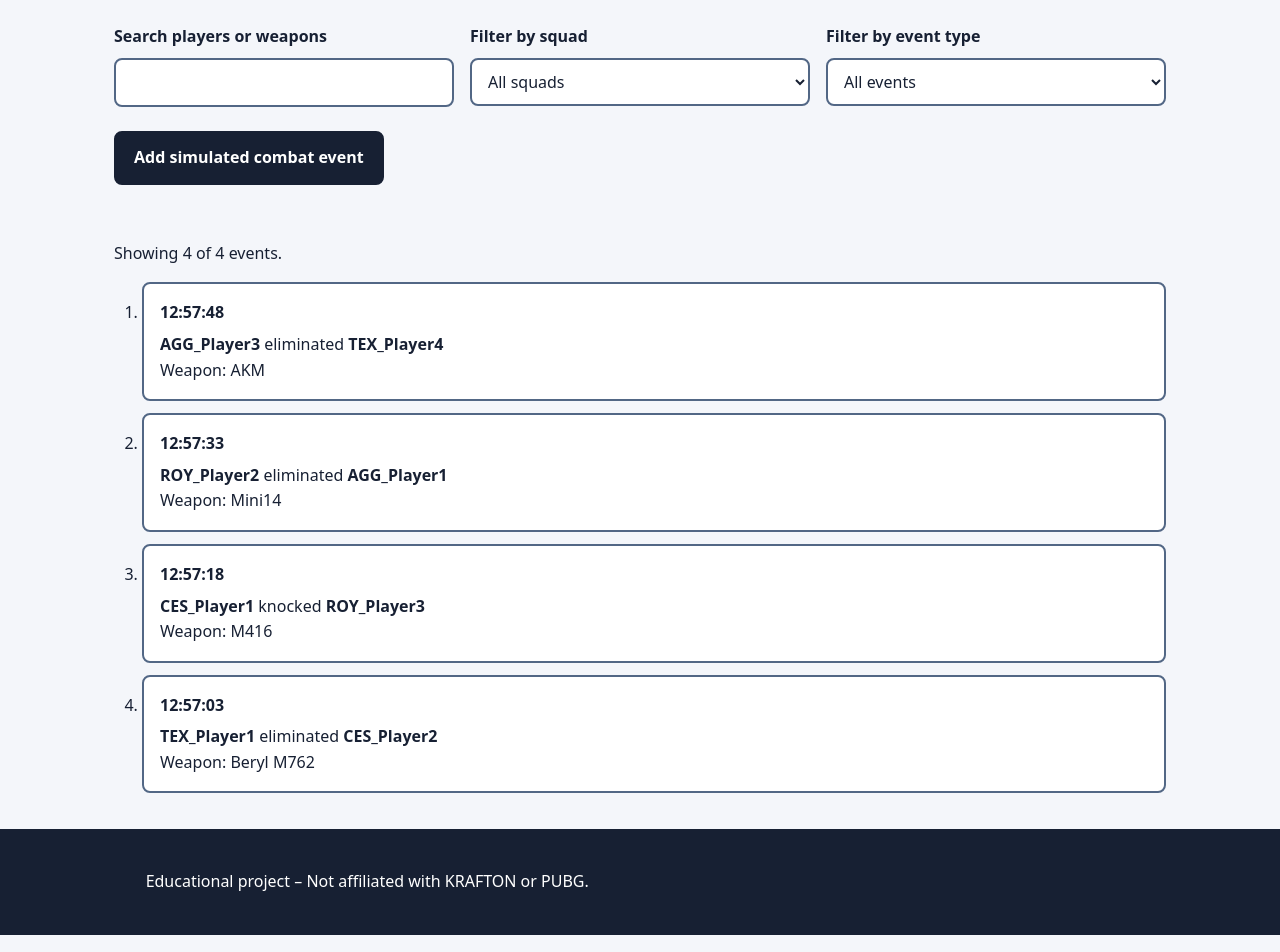
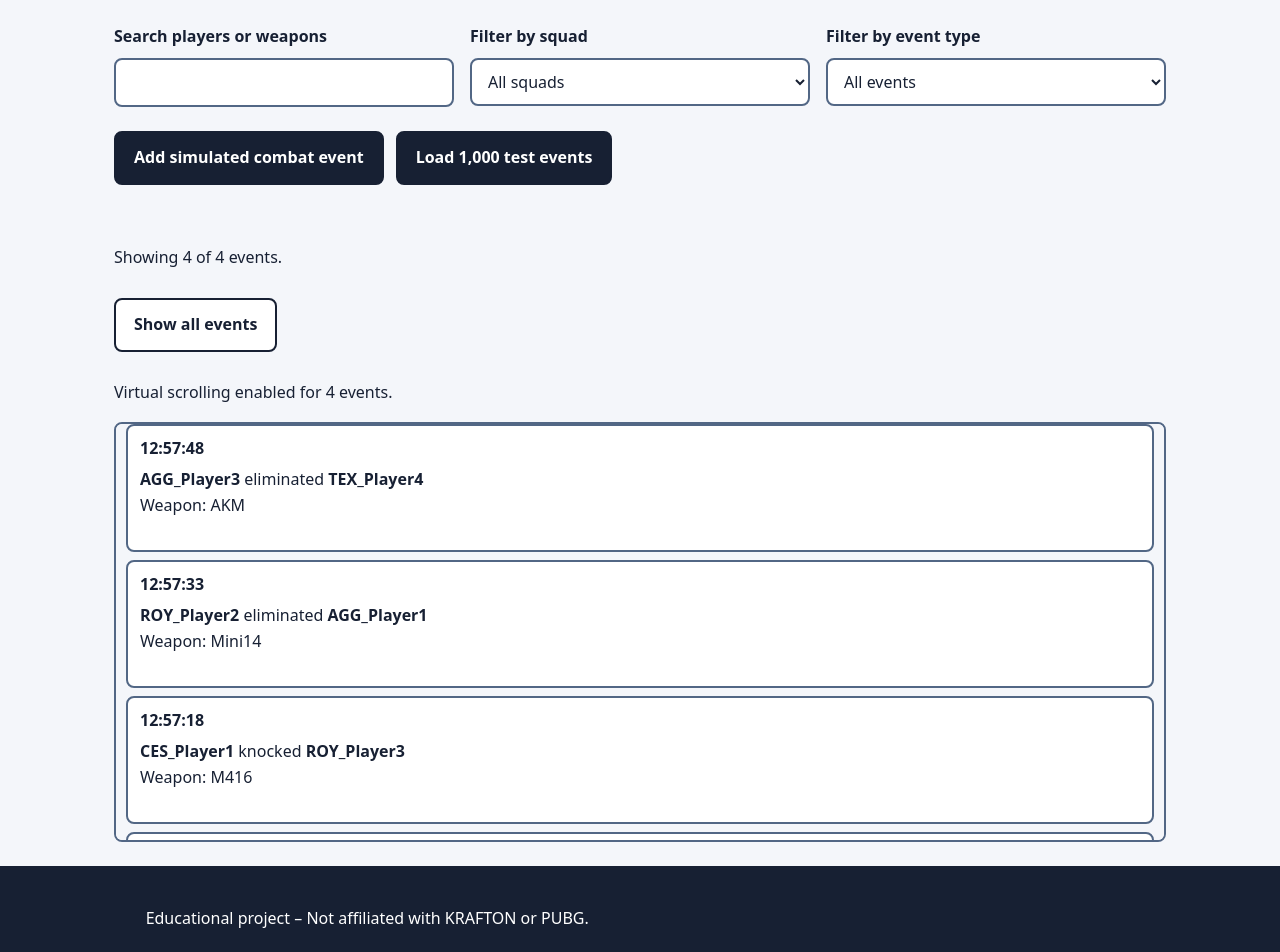
Before and after one commit to haonganh/24520089_DangHoangAnh_Lab03_HW, a React (Vite) app in the folder Homework_3/app/: page / in a window 1280 px wide. Shown: the part 1580-2532 px from the top of the page. Built offline with nearby package versions, Linux system fonts and the light colour scheme.

Commit message:
feat(hw3): implement accessible kill feed virtual scroller

```diff
--- a/Homework_3/app/src/App.css
+++ b/Homework_3/app/src/App.css
@@ -313,3 +313,68 @@ button:disabled {
     border-color: CanvasText;
   }
 }
+
+
+/* T12 - Virtual Kill Feed */
+
+.killfeed-actions {
+  display: flex;
+  flex-wrap: wrap;
+  gap: 12px;
+  margin: 20px 0;
+}
+
+.virtual-killfeed-viewport {
+  height: 420px;
+  max-width: 100%;
+  overflow-y: auto;
+  overflow-x: hidden;
+  border: 2px solid #526785;
+  border-radius: 8px;
+  padding: 0 10px;
+  background: #f4f6fa;
+}
+
+.virtual-killfeed-viewport:focus-visible {
+  outline: 3px solid #c2410c;
+  outline-offset: 3px;
+}
+
+.killfeed-list .virtual-killfeed-list {
+  position: relative;
+  list-style: none;
+  margin: 0;
+  padding: 0;
+}
+
+.killfeed-list
+.virtual-killfeed-list
+.killfeed-item {
+  box-sizing: border-box;
+  margin: 0;
+  padding: 10px 12px;
+  overflow: hidden;
+}
+
+.killfeed-list > button {
+  margin: 12px 0;
+}
+
+@media (max-width: 600px) {
+  .virtual-killfeed-viewport {
+    height: 420px;
+    padding: 0 6px;
+  }
+
+  .killfeed-list
+  .virtual-killfeed-list
+  .killfeed-item {
+    padding: 8px;
+  }
+}
+
+@media (forced-colors: active) {
+  .virtual-killfeed-viewport {
+    border-color: CanvasText;
+  }
+}
--- a/Homework_3/app/src/components/KillFeed.tsx
+++ b/Homework_3/app/src/components/KillFeed.tsx
@@ -1,18 +1,26 @@
 
-import { memo, useMemo, useRef, useState } from 'react';
+import {
+  memo,
+  useMemo,
+  useRef,
+  useState,
+} from 'react';
 
 import { demoSquads } from '../demo/demoFixtures';
 
 import {
   demoKillEvents,
   filterKillEvents,
-  formatEventTime,
 } from '../killfeed/kill-feed';
 
 import type {
   KillEventType,
   KillFeedEvent,
 } from '../killfeed/kill-feed';
+
+import {
+  VirtualKillFeedList,
+} from './VirtualKillFeedList';
 
 export const KillFeed = memo(function KillFeed() {
   const [events, setEvents] = useState<
@@ -28,6 +36,9 @@ export const KillFeed = memo(function KillFeed() {
 
   const [announcement, setAnnouncement] =
     useState('');
+
+  const [bulkLoaded, setBulkLoaded] =
+    useState(false);
 
   const nextEventNumber = useRef(1);
 
@@ -52,8 +63,10 @@ export const KillFeed = memo(function KillFeed() {
       killer: `${squad.squadName} Player`,
       victim: `Opponent ${number}`,
       squadId: squad.squadId,
-      weapon: number % 2 === 0 ? 'M416' : 'Beryl M762',
-      type: number % 3 === 0 ? 'KNOCK' : 'KILL',
+      weapon:
+        number % 2 === 0 ? 'M416' : 'Beryl M762',
+      type:
+        number % 3 === 0 ? 'KNOCK' : 'KILL',
       timestamp: Date.now(),
     };
 
@@ -68,6 +81,44 @@ export const KillFeed = memo(function KillFeed() {
     );
   };
 
+  // T12: Generate 1,000 events for performance testing.
+  const addBulkEvents = () => {
+    if (bulkLoaded) return;
+
+    const now = Date.now();
+
+    const generated: KillFeedEvent[] =
+      Array.from({ length: 1000 }, (_, index) => {
+        const squad = demoSquads[
+          index % demoSquads.length
+        ];
+
+        return {
+          id: `stress-${now}-${index}`,
+          killer:
+            `${squad.squadName} Player ${index % 4 + 1}`,
+          victim: `Opponent ${index + 1}`,
+          squadId: squad.squadId,
+          weapon:
+            index % 2 === 0 ? 'M416' : 'Beryl M762',
+          type:
+            index % 3 === 0 ? 'KNOCK' : 'KILL',
+          timestamp: now + index,
+        };
+      });
+
+    setEvents((previous) => [
+      ...generated,
+      ...previous,
+    ]);
+
+    setBulkLoaded(true);
+
+    setAnnouncement(
+      'Added 1,000 simulated combat events.'
+    );
+  };
+
   return (
     <section
       className="killfeed-section"
@@ -78,8 +129,8 @@ export const KillFeed = memo(function KillFeed() {
       </h2>
 
       <p>
-        Simulated combat events. Filter by squad,
-        event type or player name.
+        Simulated combat events with virtual scrolling,
+        squad filtering and event type filtering.
       </p>
 
       <div className="killfeed-controls">
@@ -110,7 +161,9 @@ export const KillFeed = memo(function KillFeed() {
               setSquadId(event.target.value)
             }
           >
-            <option value="ALL">All squads</option>
+            <option value="ALL">
+              All squads
+            </option>
 
             {demoSquads.map((squad) => (
               <option
@@ -138,16 +191,39 @@ export const KillFeed = memo(function KillFeed() {
               )
             }
           >
-            <option value="ALL">All events</option>
-            <option value="KILL">Kills</option>
-            <option value="KNOCK">Knocks</option>
+            <option value="ALL">
+              All events
+            </option>
+
+            <option value="KILL">
+              Kills
+            </option>
+
+            <option value="KNOCK">
+              Knocks
+            </option>
           </select>
         </div>
       </div>
 
-      <button type="button" onClick={addDemoEvent}>
-        Add simulated combat event
-      </button>
+      <div className="killfeed-actions">
+        <button
+          type="button"
+          onClick={addDemoEvent}
+        >
+          Add simulated combat event
+        </button>
+
+        <button
+          type="button"
+          onClick={addBulkEvents}
+          disabled={bulkLoaded}
+        >
+          {bulkLoaded
+            ? '1,000 events loaded'
+            : 'Load 1,000 test events'}
+        </button>
+      </div>
 
       <p role="status" aria-live="polite">
         {announcement}
@@ -158,53 +234,10 @@ export const KillFeed = memo(function KillFeed() {
         {events.length} events.
       </p>
 
-      <div
-        className="killfeed-list"
-        role="log"
-        aria-label="PUBG combat event history"
-        aria-live="off"
-      >
-        {filteredEvents.length === 0 ? (
-          <p>No events match your filters.</p>
-        ) : (
-          <ol>
-            {filteredEvents.map((event) => (
-              <li
-                key={event.id}
-                className="killfeed-item"
-              >
-                <span className="killfeed-time">
-                  <time
-                    dateTime={
-                      new Date(
-                        event.timestamp
-                      ).toISOString()
-                    }
-                  >
-                    {formatEventTime(
-                      event.timestamp
-                    )}
-                  </time>
-                </span>
-
-                <span>
-                  <strong>{event.killer}</strong>
-                  {' '}
-                  {event.type === 'KILL'
-                    ? 'eliminated'
-                    : 'knocked'}
-                  {' '}
-                  <strong>{event.victim}</strong>
-                </span>
-
-                <span>
-                  Weapon: {event.weapon}
-                </span>
-              </li>
-            ))}
-          </ol>
-        )}
-      </div>
+      <VirtualKillFeedList
+        key={`${query}|${squadId}|${eventType}`}
+        events={filteredEvents}
+      />
     </section>
   );
 });
--- /dev/null
+++ b/Homework_3/app/src/components/VirtualKillFeedList.tsx
@@ -0,0 +1,172 @@
+
+import { useState } from 'react';
+
+import type { CSSProperties } from 'react';
+
+import {
+  formatEventTime,
+} from '../killfeed/kill-feed';
+
+import type {
+  KillFeedEvent,
+} from '../killfeed/kill-feed';
+
+import {
+  getVirtualWindow,
+} from '../virtualization/virtual-window';
+
+interface Props {
+  events: readonly KillFeedEvent[];
+}
+
+interface EventRowProps {
+  event: KillFeedEvent;
+  index: number;
+  total: number;
+  style?: CSSProperties;
+}
+
+const ROW_HEIGHT = 136;
+const VIEWPORT_HEIGHT = 420;
+const OVERSCAN = 3;
+
+function EventRow({
+  event,
+  index,
+  total,
+  style,
+}: EventRowProps) {
+  return (
+    <li
+      className="killfeed-item"
+      style={style}
+      aria-posinset={index + 1}
+      aria-setsize={total}
+    >
+      <span className="killfeed-time">
+        <time
+          dateTime={
+            new Date(event.timestamp).toISOString()
+          }
+        >
+          {formatEventTime(event.timestamp)}
+        </time>
+      </span>
+
+      <span>
+        <strong>{event.killer}</strong>
+        {' '}
+        {event.type === 'KILL'
+          ? 'eliminated'
+          : 'knocked'}
+        {' '}
+        <strong>{event.victim}</strong>
+      </span>
+
+      <span>
+        Weapon: {event.weapon}
+      </span>
+    </li>
+  );
+}
+
+export function VirtualKillFeedList({
+  events,
+}: Props) {
+  const [scrollTop, setScrollTop] = useState(0);
+  const [showAll, setShowAll] = useState(false);
+
+  const virtualWindow = getVirtualWindow(
+    events.length,
+    scrollTop,
+    VIEWPORT_HEIGHT,
+    ROW_HEIGHT,
+    OVERSCAN
+  );
+
+  const visibleEvents = events.slice(
+    virtualWindow.startIndex,
+    virtualWindow.endIndex
+  );
+
+  if (events.length === 0) {
+    return (
+      <p>No events match your filters.</p>
+    );
+  }
+
+  return (
+    <div className="killfeed-list">
+      <button
+        type="button"
+        className="secondary-button"
+        aria-pressed={showAll}
+        onClick={() => setShowAll((value) => !value)}
+      >
+        {showAll
+          ? 'Enable virtual scrolling'
+          : 'Show all events'}
+      </button>
+
+      <p>
+        {showAll
+          ? `Showing all ${events.length} events.`
+          : `Virtual scrolling enabled for ${events.length} events.`}
+      </p>
+
+      {showAll ? (
+        <ol aria-label="All PUBG combat events">
+          {events.map((event, index) => (
+            <EventRow
+              key={event.id}
+              event={event}
+              index={index}
+              total={events.length}
+            />
+          ))}
+        </ol>
+      ) : (
+        <div
+          className="virtual-killfeed-viewport"
+          role="region"
+          aria-label="Scrollable PUBG kill feed"
+          tabIndex={0}
+          onScroll={(event) => {
+            setScrollTop(
+              event.currentTarget.scrollTop
+            );
+          }}
+        >
+          <ol
+            className="virtual-killfeed-list"
+            aria-label="Visible PUBG combat events"
+            style={{
+              height: virtualWindow.totalHeight,
+            }}
+          >
+            {visibleEvents.map((event, index) => {
+              const actualIndex =
+                virtualWindow.startIndex + index;
+
+              return (
+                <EventRow
+                  key={event.id}
+                  event={event}
+                  index={actualIndex}
+                  total={events.length}
+                  style={{
+                    position: 'absolute',
+                    top: actualIndex * ROW_HEIGHT,
+                    left: 0,
+                    right: 0,
+                    height: ROW_HEIGHT - 8,
+                  }}
+                />
+              );
+            })}
+          </ol>
+        </div>
+      )}
+    </div>
+  );
+}
--- /dev/null
+++ b/Homework_3/app/src/virtualization/virtual-window.ts
@@ -0,0 +1,67 @@
+
+export interface VirtualWindow {
+  startIndex: number;
+  endIndex: number;
+  totalHeight: number;
+}
+
+export function getVirtualWindow(
+  itemCount: number,
+  scrollTop: number,
+  viewportHeight: number,
+  rowHeight: number,
+  overscan = 3
+): VirtualWindow {
+  if (
+    !Number.isSafeInteger(itemCount) ||
+    itemCount < 0 ||
+    !Number.isFinite(scrollTop) ||
+    !Number.isFinite(viewportHeight) ||
+    viewportHeight <= 0 ||
+    !Number.isFinite(rowHeight) ||
+    rowHeight <= 0 ||
+    !Number.isSafeInteger(overscan) ||
+    overscan < 0
+  ) {
+    throw new RangeError('Invalid virtual window configuration');
+  }
+
+  const totalHeight = itemCount * rowHeight;
+
+  if (itemCount === 0) {
+    return {
+      startIndex: 0,
+      endIndex: 0,
+      totalHeight: 0,
+    };
+  }
+
+  const maxScrollTop = Math.max(
+    0,
+    totalHeight - viewportHeight
+  );
+
+  const safeScrollTop = Math.max(
+    0,
+    Math.min(scrollTop, maxScrollTop)
+  );
+
+  const firstVisible = Math.floor(
+    safeScrollTop / rowHeight
+  );
+
+  const visibleCount =
+    Math.ceil(viewportHeight / rowHeight) + 1;
+
+  return {
+    startIndex: Math.max(
+      0,
+      firstVisible - overscan
+    ),
+    endIndex: Math.min(
+      itemCount,
+      firstVisible + visibleCount + overscan
+    ),
+    totalHeight,
+  };
+}
```
Also changed, not shown: 2 other files (tests, documents, lock files or other folders).
